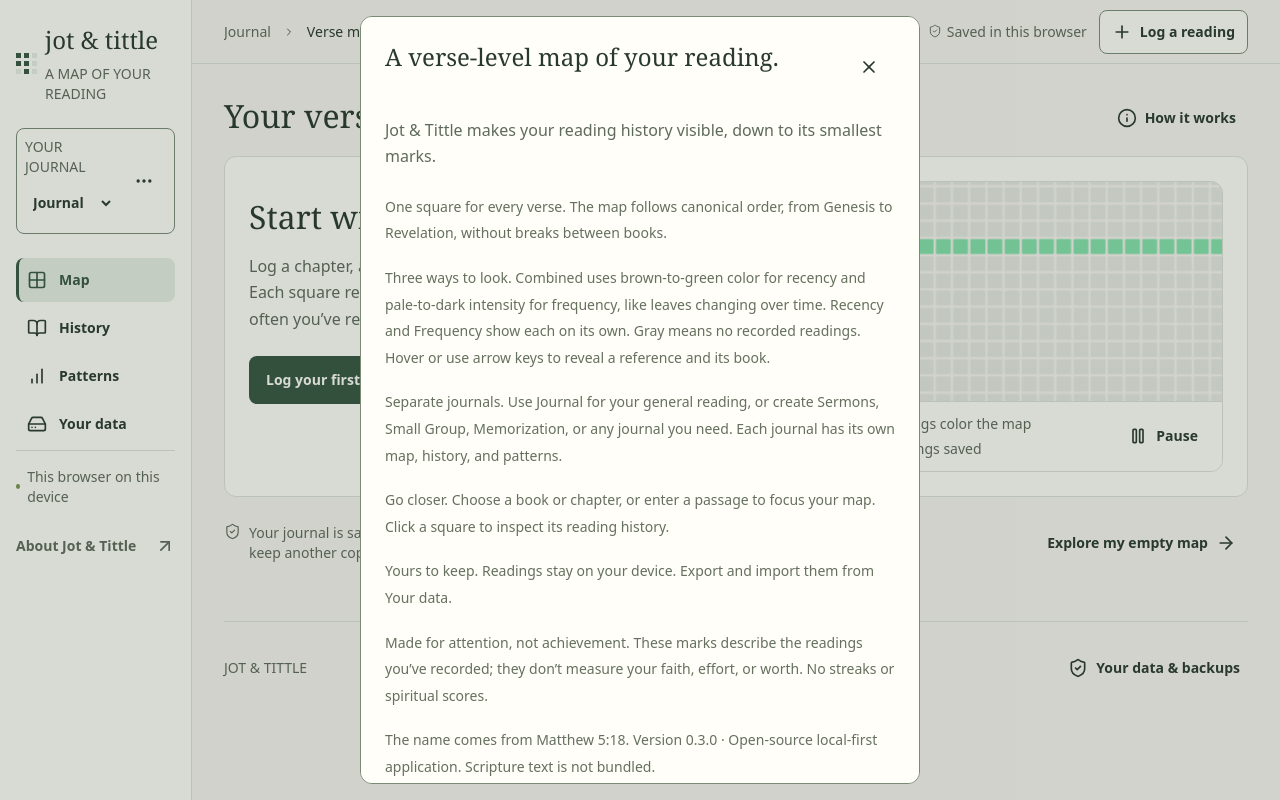
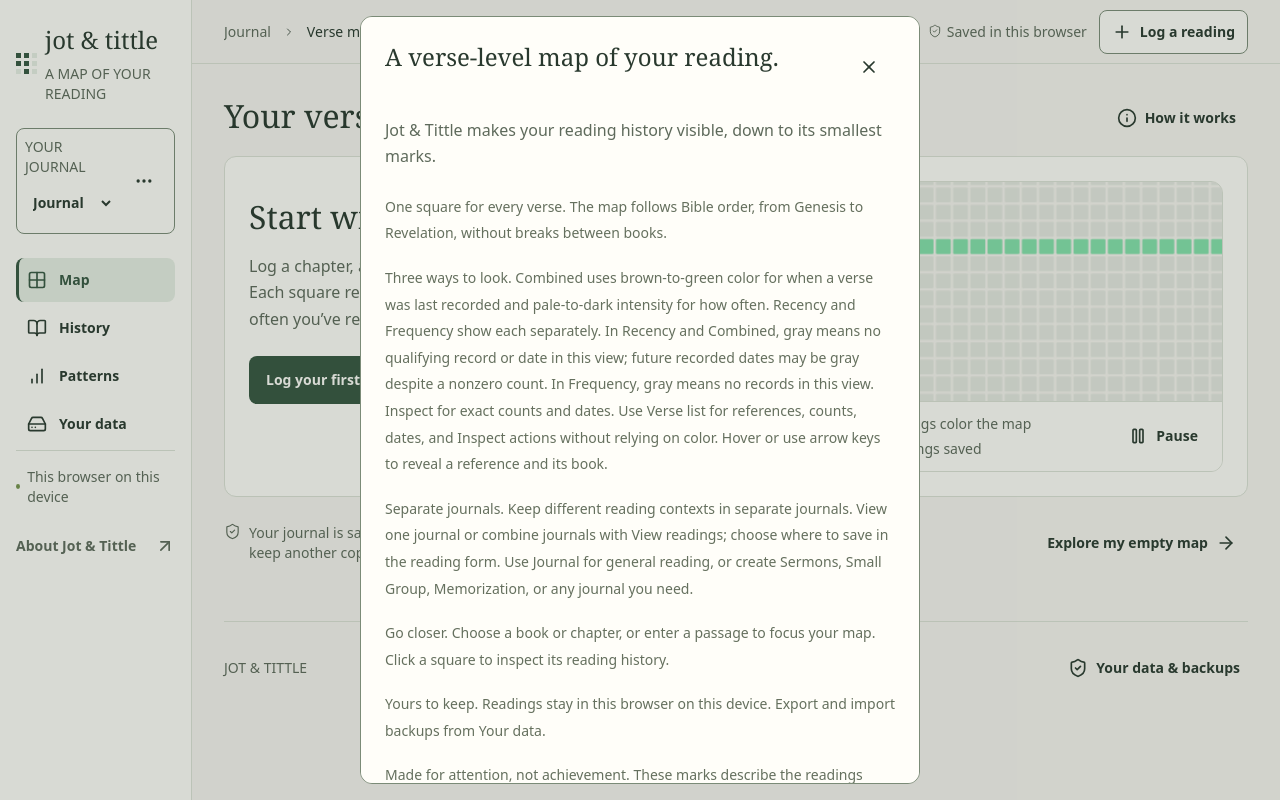
Before and after one commit to travisseitler/jot-and-tittle, a React (Vite) app: page / in a window 1280 px wide. Both pictures are taken after a click on the button "About Jot & Tittle". Built offline with nearby package versions, Linux system fonts and the light colour scheme.

Commit message:
refactor(copy): put accurate guidance at reading decisions

```diff
--- a/src/main.tsx
+++ b/src/main.tsx
@@ -2212,6 +2212,11 @@
             setZoom={setZoom}
           />
           <p>
+            Combined shows when and how often a verse was recorded. Recency
+            shows when; Frequency shows how often. Flow fits the available
+            width. Fixed keeps 160 columns and may scroll.
+          </p>
+          <p>
             Cell size changes the verse marks. Browser zoom remains available.
             Book and chapter structure appears during inspection.
           </p>
@@ -2245,7 +2250,8 @@
               />
             </label>
             <small id="passage-help" className="field-help">
-              Try John 3:16 or Psalm 23.
+              Enter a verse, chapter, or range. Separate passages with
+              semicolons.
             </small>
             <details className="reference-examples">
               <summary>More reference examples</summary>
@@ -3169,22 +3175,26 @@
           </p>
           <div className="about-items">
             <p>
-              <strong>One square for every verse.</strong> The map follows
-              canonical order, from Genesis to Revelation, without breaks
-              between books.
+              <strong>One square for every verse.</strong> The map follows Bible
+              order, from Genesis to Revelation, without breaks between books.
             </p>
             <p>
               <strong>Three ways to look.</strong> Combined uses brown-to-green
-              color for recency and pale-to-dark intensity for frequency, like
-              leaves changing over time. Recency and Frequency show each on its
-              own. Gray means no recorded readings. Hover or use arrow keys to
-              reveal a reference and its book.
+              color for when a verse was last recorded and pale-to-dark
+              intensity for how often. Recency and Frequency show each
+              separately. In Recency and Combined, gray means no qualifying
+              record or date in this view; future recorded dates may be gray
+              despite a nonzero count. In Frequency, gray means no records in
+              this view. Inspect for exact counts and dates. Use Verse list for
+              references, counts, dates, and Inspect actions without relying on
+              color. Hover or use arrow keys to reveal a reference and its book.
             </p>
             <p>
-              <strong>Separate journals.</strong> Use Journal for your general
-              reading, or create Sermons, Small Group, Memorization, or any
-              journal you need. Each journal has its own map, history, and
-              patterns.
+              <strong>Separate journals.</strong> Keep different reading
+              contexts in separate journals. View one journal or combine
+              journals with View readings; choose where to save in the reading
+              form. Use Journal for general reading, or create Sermons, Small
+              Group, Memorization, or any journal you need.
             </p>
             <p>
               <strong>Go closer.</strong> Choose a book or chapter, or enter a
@@ -3192,8 +3202,8 @@
               history.
             </p>
             <p>
-              <strong>Yours to keep.</strong> Readings stay on your device.
-              Export and import them from Your data.
+              <strong>Yours to keep.</strong> Readings stay in this browser on
+              this device. Export and import backups from Your data.
             </p>
             <p>
               <strong>Made for attention, not achievement.</strong> These marks
```
Also changed, not shown: design/visual-design-guidelines.md (+1 -0 lines).
